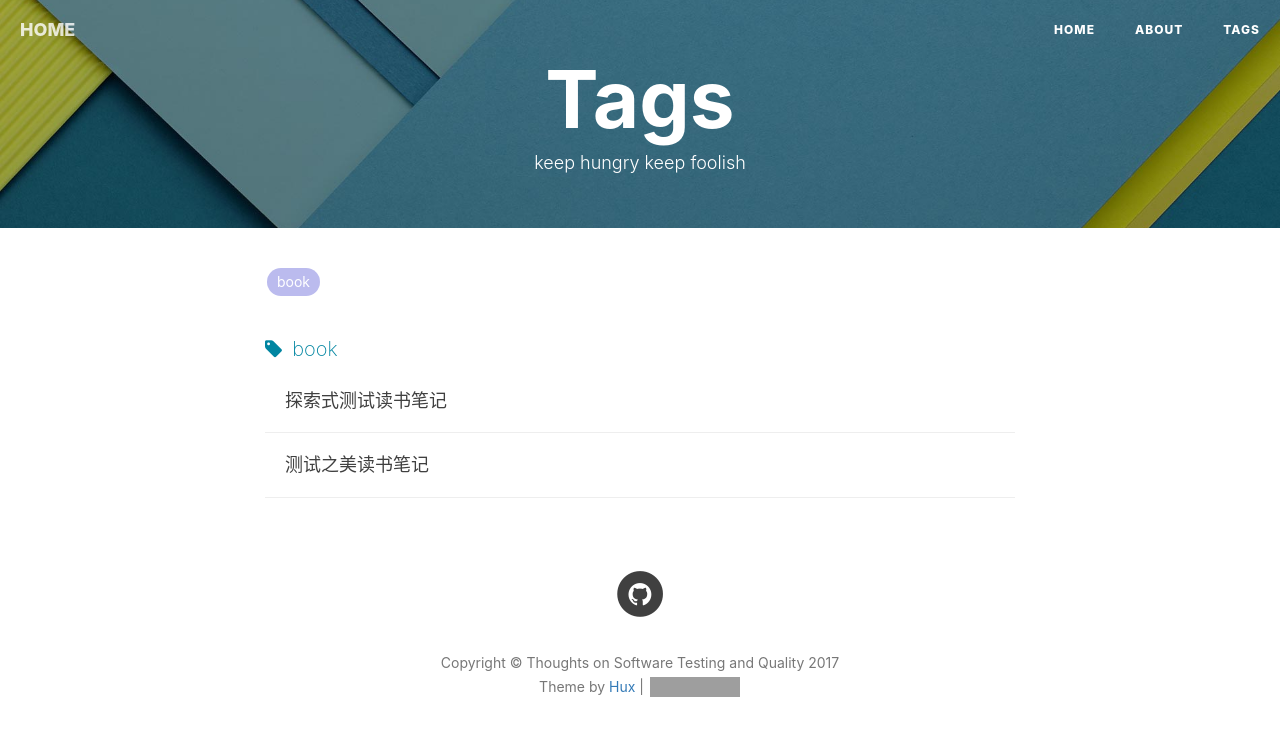
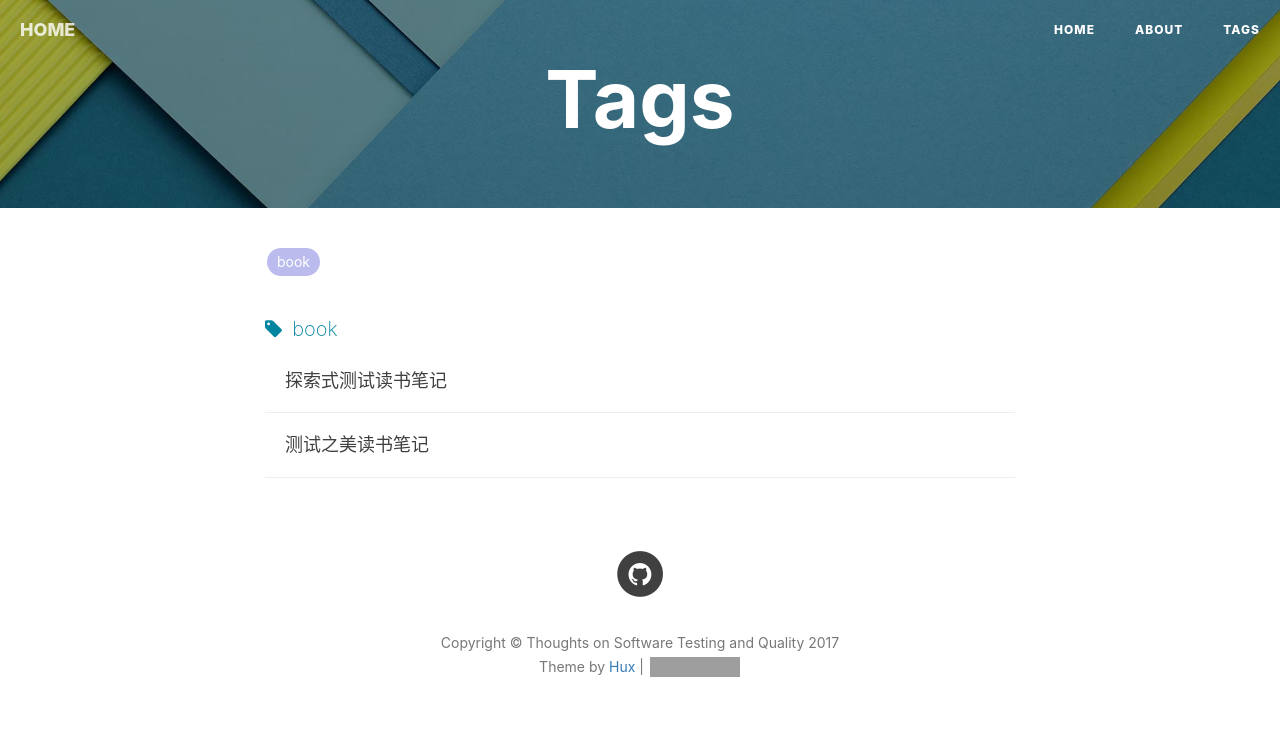
Before and after one commit to DanteYu/DanteYu.github.io, a Jekyll site: the page built from tags.html, in a window 1280 px wide. Shown: the top 736 px of the page. Built offline with Jekyll 4.4.1, drawn with Linux system fonts in a browser that asks for light colours; nearby versions of some CDN libraries; comment, search, counter and statistics services are not loaded; grey boxes are pictures that could not be loaded.

Commit message:
update page.html layout header

```diff
--- a/_layouts/page.html
+++ b/_layouts/page.html
@@ -1,14 +1,13 @@
 ---
 layout: default
 ---
-
 <!-- Page Header -->
 <header class="intro-header" style="background-image: url('{{ site.baseurl }}/{% if page.header-img %}{{ page.header-img }}{% else %}{{ site.header-img }}{% endif %}')">
     <div class="container">
         <div class="row">
             <div class="col-lg-8 col-lg-offset-2 col-md-10 col-md-offset-1 ">
                 <div class="site-heading">
-                    <h1>{% if page.title %}{{ page.title }}{% else %}{{ site.title }}{% endif %}</h1>
+                    <h1>{% if page.title == 'about' %}{% else %}{{ site.title }}{% endif %}</h1>
                     <!--<hr class="small">-->
                     <span class="subheading">{{ page.description }}</span>
                 </div>
--- a/about.html
+++ b/about.html
@@ -1,13 +1,9 @@
 ---
 layout: page
 title: about
-description: ""
+description:
 header-img: "img/about-bg.png"
 ---
-
-## Always want to become a better man
-
-
 
 
 <!-- Language Selector -->
--- a/tags.html
+++ b/tags.html
@@ -1,7 +1,7 @@
 ---
 title: Tags
 layout: default
-description: keep hungry keep foolish
+description:
 header-img: "img/tag-bg.jpg"
 ---
 
```
